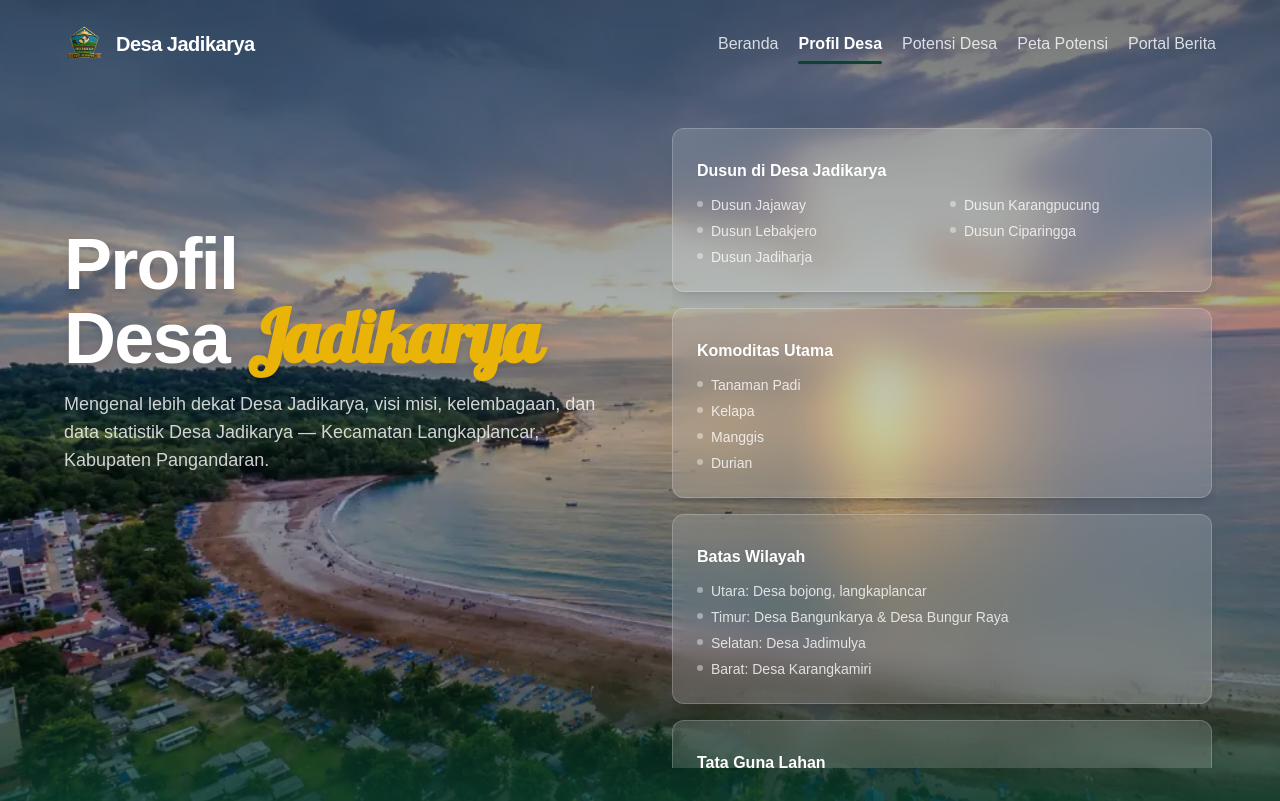
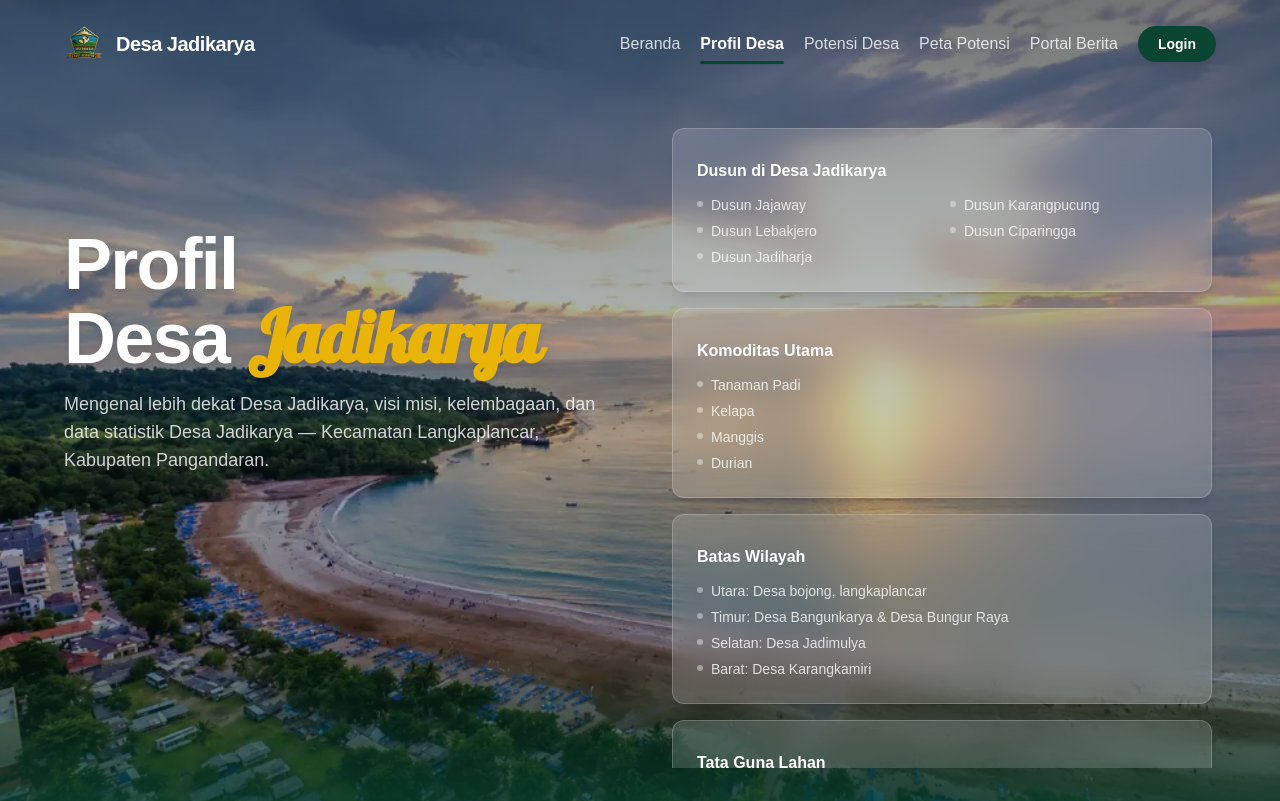
Before and after one commit to HanifanPNG/Web-jadikarya, a Next.js app: page /profil-desa in a window 1280 px wide. Shown: the top 801 px of the page. Built offline with nearby package versions, Linux system fonts and the light colour scheme; no server answers; the database is empty; a web font is replaced by a local one.

Commit message:
feat: tambah tombol CTA Login di navbar untuk akses panel admin

```diff
--- a/components/navbar/index.jsx
+++ b/components/navbar/index.jsx
@@ -105,6 +105,13 @@ export default function Navbar() {
               </a>
             );
           })}
+
+          <Link
+            href="/admin/login"
+            className="ml-3 inline-flex items-center justify-center rounded-full bg-[#0A4532] px-5 py-2 text-sm font-bold text-white hover:bg-[#063023] transition-colors shadow-lg shadow-black/10"
+          >
+            Login
+          </Link>
         </nav>
 
         {/* Mobile Menu Button */}
@@ -155,6 +162,14 @@ export default function Navbar() {
               </a>
             );
           })}
+
+          <Link
+            href="/admin/login"
+            onClick={() => setMobileMenuOpen(false)}
+            className="mt-3 block rounded-full bg-[#0A4532] px-5 py-2.5 text-center text-sm font-bold text-white hover:bg-[#063023] transition-colors"
+          >
+            Login
+          </Link>
         </div>
       )}
     </header>
```
